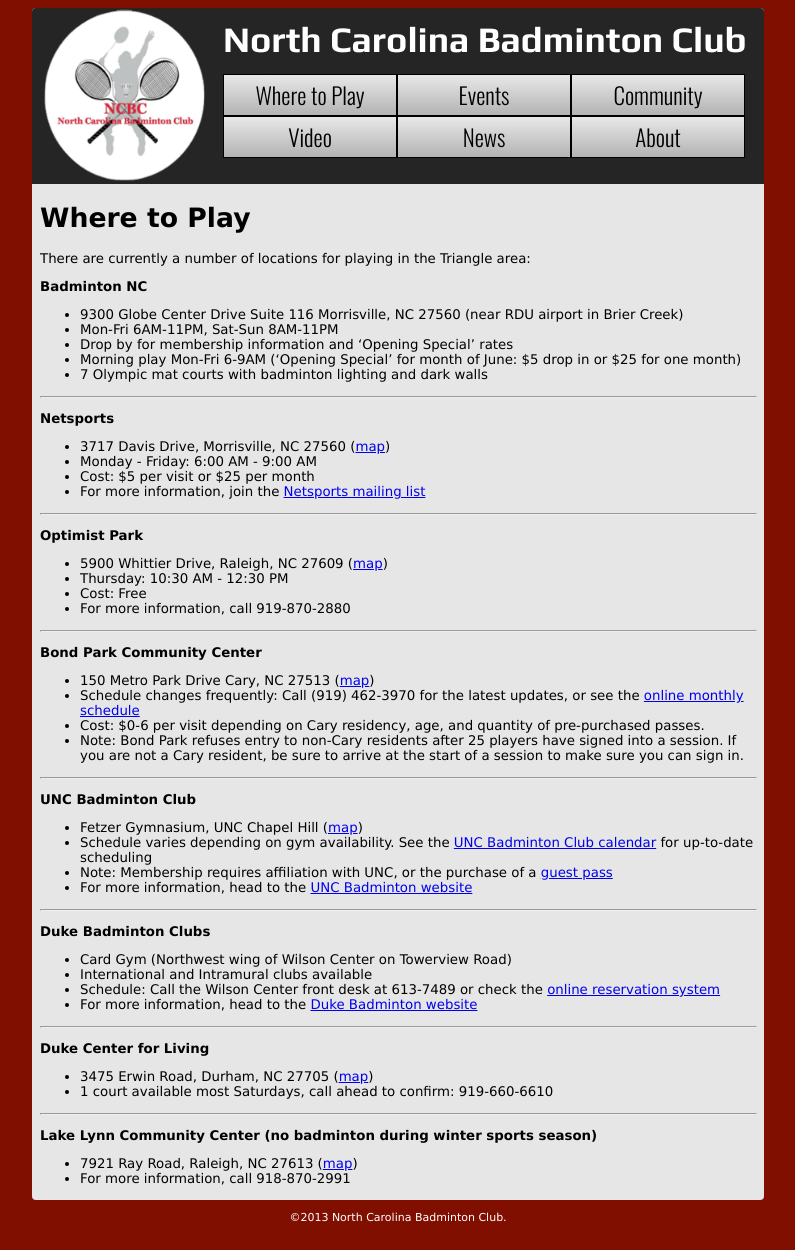
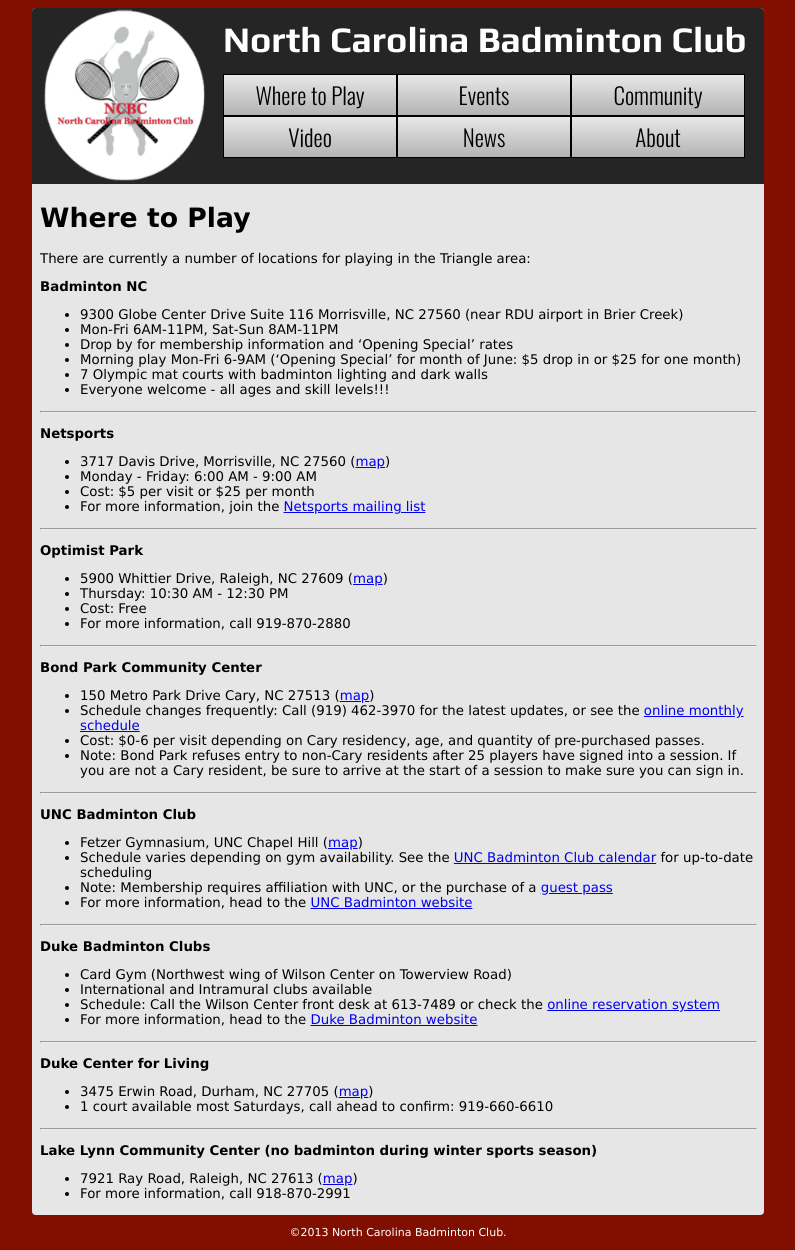
Before and after one commit to NCBC/ncbc.github.com, a Jekyll site: the page built from locations.md, in a window 1280 px wide. Shown: the whole page, without its empty margins (242-1037 px from the left). Built offline with Jekyll 4.4.1, drawn with Linux system fonts in a browser that asks for light colours; Markdown is read by kramdown in place of the engine named in the settings.

Commit message:
Update locations.md

```diff
--- a/locations.md
+++ b/locations.md
@@ -13,6 +13,7 @@
 * Drop by for membership information and 'Opening Special' rates
 * Morning play Mon-Fri 6-9AM ('Opening Special' for month of June: $5 drop in or $25 for one month)
 * 7 Olympic mat courts with badminton lighting and dark walls
+* Everyone welcome - all ages and skill levels!!!
 
 <hr />
 
```
